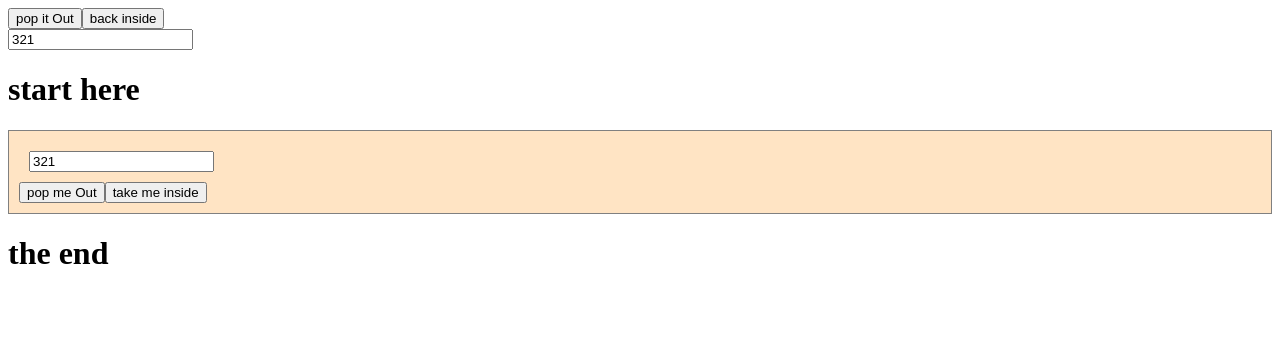
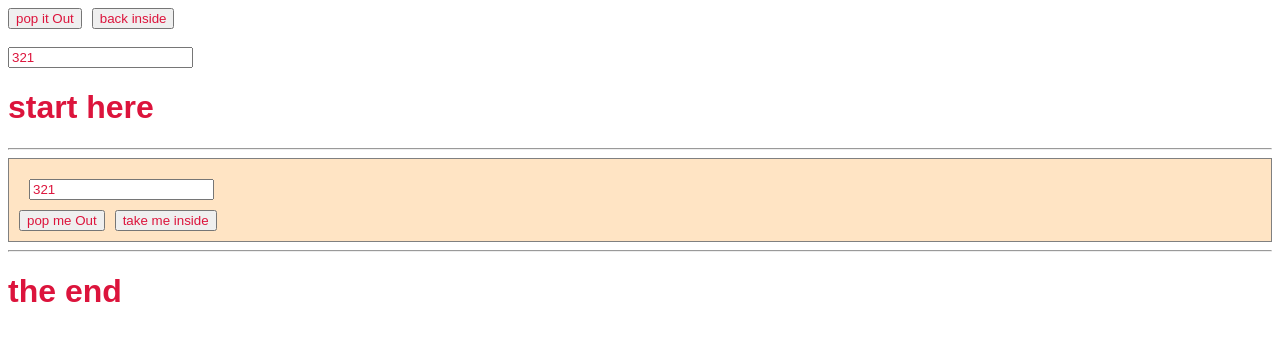
Before and after one commit to Shemesh/angular-popout-window, an Angular app: page / in a window 1280 px wide. Shown: the top 340 px of the page. Built offline with nearby package versions, Linux system fonts and the light colour scheme.

Commit message:
some cleanup

```diff
--- a/src/app/main/main.component.css
+++ /dev/null
@@ -1,7 +0,0 @@
-.div1 {
-  background-color: bisque;
-}
-
-.label1 > input {
-  margin: 10px;
-}
--- a/src/app/main/main.component.html
+++ b/src/app/main/main.component.html
@@ -1,23 +1,23 @@
 
-<button (click)="windowComponent.doPopOut()">pop it Out</button>
+<button (click)="windowComponent.doPopOut()" style="margin-right: 10px">pop it Out</button>
 <button (click)="windowComponent.doPopIn()">back inside</button>
-<br />
+<br /><br />
 <label>
   <input [(ngModel)]="someJah" />
 </label>
 <h1>start here</h1>
-
+<hr>
 <app-popout-window #windowComponent>
   <div class="div1" style="border: 1px solid gray; padding: 10px">
     <label class="label1">
       <input [(ngModel)]="someJah" />
     </label>
     <br />
-    <button (click)="windowComponent.doPopOut()">pop me Out</button>
+    <button (click)="windowComponent.doPopOut()"style="margin-right: 10px">pop me Out</button>
     <button (click)="windowComponent.doPopIn()">take me inside</button>
 
     <!--    <app-ng-start></app-ng-start>-->
   </div>
 </app-popout-window>
-
+<hr>
 <h1>the end</h1>
--- /dev/null
+++ b/src/app/main/main.component.scss
@@ -0,0 +1,13 @@
+* {
+  font-family: cursive, sans-serif;
+  color: crimson;
+}
+.div1 {
+  background-color: bisque;
+}
+
+.label1 {
+  input {
+    margin: 10px;
+  }
+}
--- a/src/app/main/main.component.ts
+++ b/src/app/main/main.component.ts
@@ -3,7 +3,7 @@ import {ApplicationRef, Component, OnInit} from '@angular/core';
 @Component({
   selector: 'app-main',
   templateUrl: './main.component.html',
-  styleUrls: ['./main.component.css']
+  styleUrls: ['./main.component.scss']
 })
 export class MainComponent implements OnInit {
 
--- a/src/app/popout-window/popout-window.component.html
+++ /dev/null
@@ -1,4 +0,0 @@
-<ng-container *cdkPortal>
-  <ng-content></ng-content>
-</ng-container>
-<div #inPlace></div>
--- a/src/app/popout-window/popout-window.component.ts
+++ b/src/app/popout-window/popout-window.component.ts
@@ -12,8 +12,12 @@ import {CdkPortal, DomPortalOutlet} from '@angular/cdk/portal';
 
 @Component({
   selector: 'app-popout-window',
-  templateUrl: './popout-window.component.html',
-  styleUrls: ['./popout-window.component.css'],
+  template: `
+    <ng-container *cdkPortal>
+      <ng-content></ng-content>
+    </ng-container>
+    <div #inPlace></div>
+  `
 })
 
 export class PopoutWindowComponent implements AfterViewInit {
```
Also changed, not shown: src/app/popout-window/popout-window.component.css (deleted).
